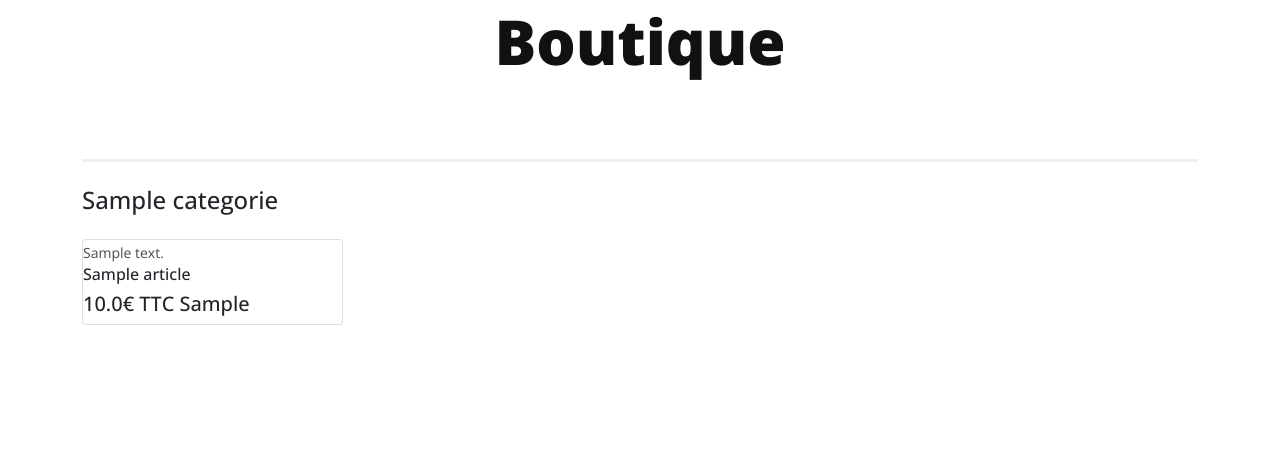
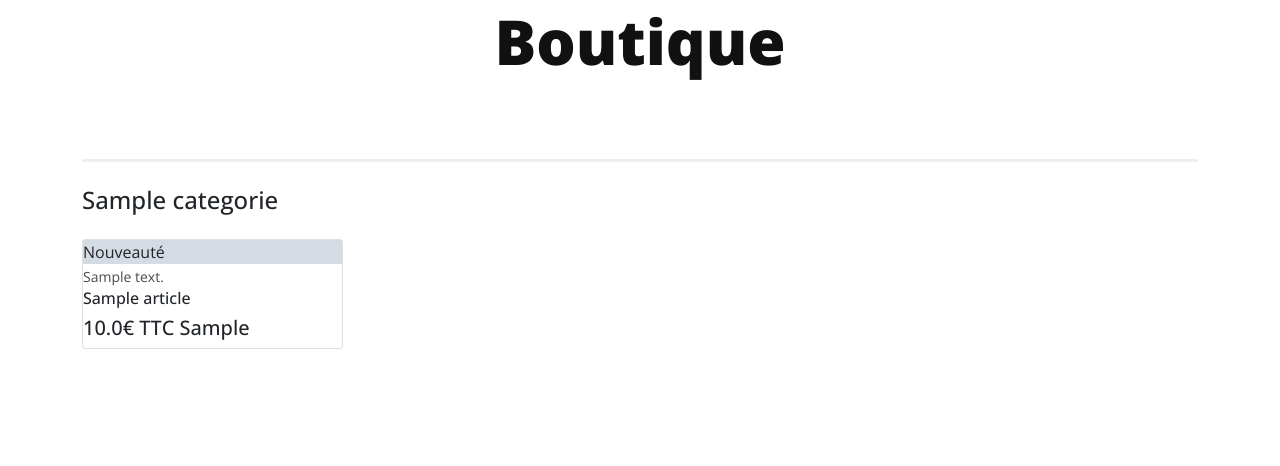
Before and after one commit to AliBPRO/educpet, a Django app: page /boutique/ in a window 1280 px wide. Shown: the part 216-682 px from the top of the page. Run offline with Django 3.2, Linux system fonts and the light colour scheme; tables that the repository leaves empty hold one stand-in row (values such as "Sample post"); grey boxes marked "Sample" are stand-in pictures; some libraries are stand-ins or nearby versions.

Commit message:
Update boutique.html

```diff
--- a/educpet_app/templates/boutique.html
+++ b/educpet_app/templates/boutique.html
@@ -110,7 +110,7 @@
 							<div class="card mb-0">
 								<div class="product__item">
 									<div class="product__item__pic set-bg" style="background-image: url({{product.image.url}});background-size: cover;">
-										{% if category.date8creation|is_younger_than_ten_days %}<span class="label">Nouveauté</span>{% endif %}
+										{% if product.date_creation|is_younger_than_ten_days %}<span class="label">Nouveauté</span>{% endif %}
 									</div>
 									<p class="product__description">{{product.description}}</p>
 								</div>
```
